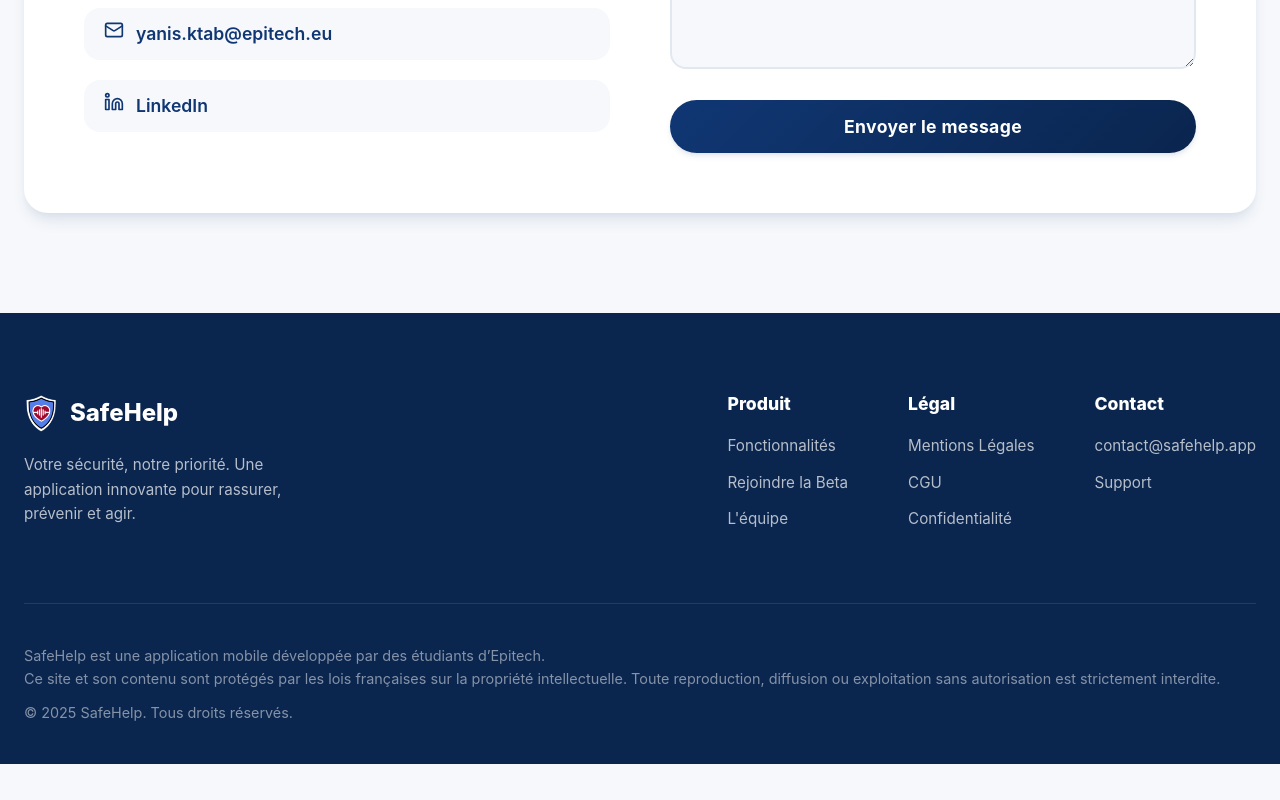
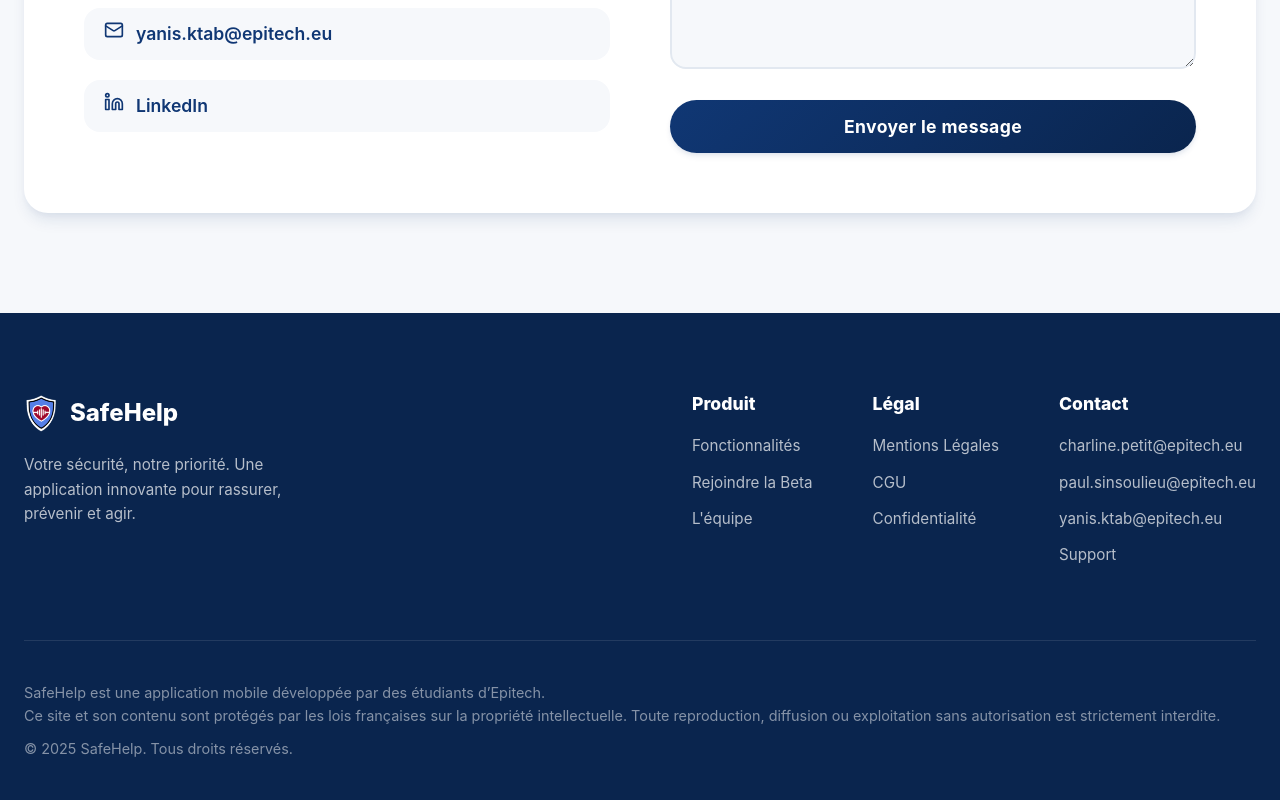
Before and after one commit to charlinecha54/SafeHelp-website, a React (Vite) app: page / in a window 1280 px wide. Shown: the part 10100-10900 px from the top of the page. Before the commit the page ends 10864 px from the top, so only its background shows below. Built offline with nearby package versions, Linux system fonts and the light colour scheme.

Commit message:
feat: Remplacement de contact@safehelp.app par les emails individuels dans le Footer

```diff
--- a/src/components/Footer.jsx
+++ b/src/components/Footer.jsx
@@ -34,7 +34,9 @@
 
                         <div className="footer-col">
                             <h4>Contact</h4>
-                            <a href="mailto:contact@safehelp.app">contact@safehelp.app</a>
+                            <a href="mailto:charline.petit@epitech.eu">charline.petit@epitech.eu</a>
+                            <a href="mailto:paul.sinsoulieu@epitech.eu">paul.sinsoulieu@epitech.eu</a>
+                            <a href="mailto:yanis.ktab@epitech.eu">yanis.ktab@epitech.eu</a>
                             <a href="#">Support</a>
                         </div>
                     </div>
```
